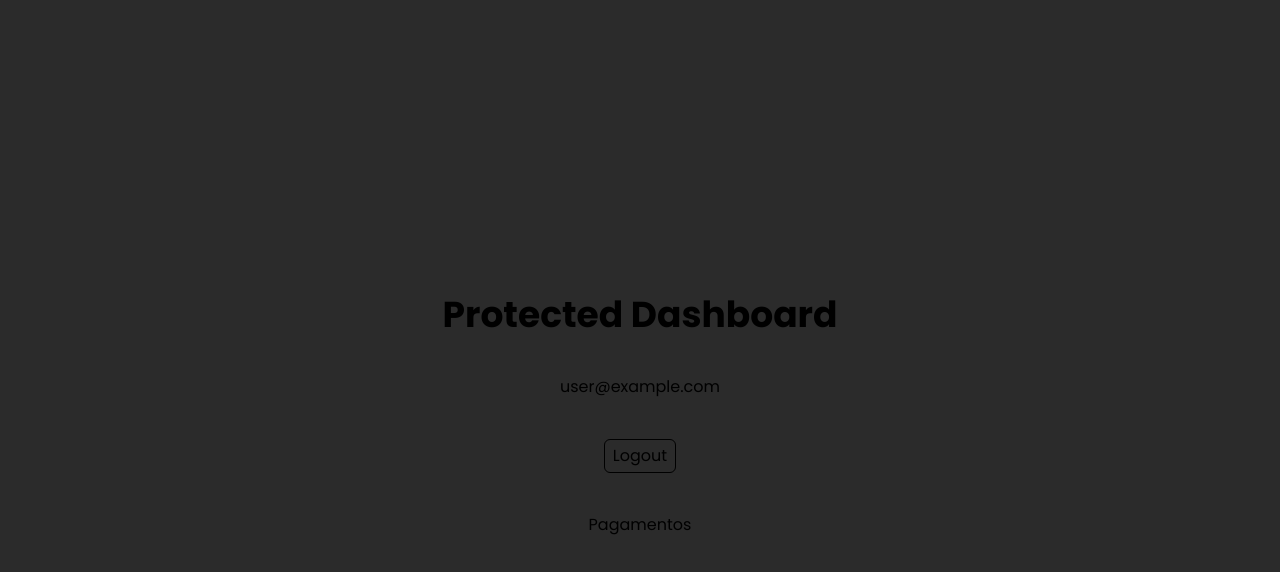
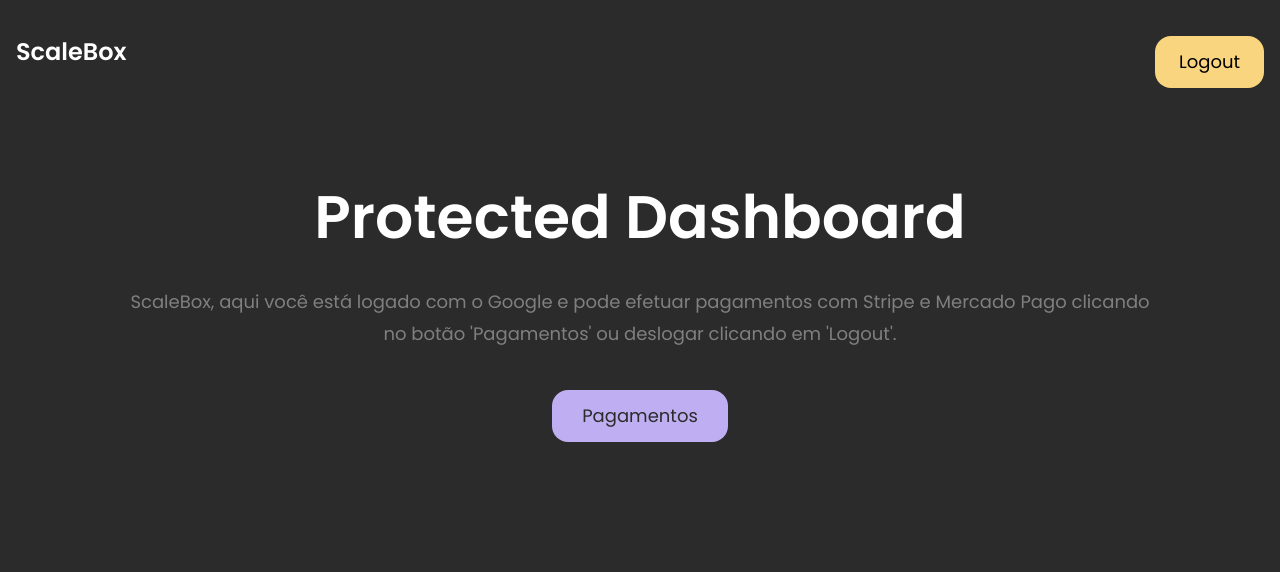
Before and after one commit to Milimaverde/scalebox-micro-saas, a Next.js app: page /dashboard in a window 1280 px wide. Shown: the top 572 px of the page. Built offline with nearby package versions, Linux system fonts and the light colour scheme; no server answers; sample sign-in values are in the browser's storage.

Commit message:
feat(ui): enhance Dashboard and Payments pages with new header layout and styled buttons

```diff
--- a/app/(project)/dashboard/page.tsx
+++ b/app/(project)/dashboard/page.tsx
@@ -2,6 +2,7 @@ import { handleAuth } from "@/app/actions/handle-auth";
  import { auth } from '@/app/lib/auth';
 import Link from "next/link";
  import { redirect } from 'next/navigation';
+import { Button } from "../components/buttons";
 
  export default async function Dashboard() {
    const session = await auth();
@@ -11,18 +12,34 @@ import Link from "next/link";
    }
 
    return (
-     <div className="flex flex-col gap-10 items-center justify-center h-screen">
-       <h1 className="text-4xl font-bold">Protected Dashboard</h1>
-       <p>{session?.user?.email ? session?.user?.email : 'Usuário não está logado!'}</p>
+<>
+    <header className="flex py-5 justify-between">
+      <Link href="/">
+        <h3 className="text-2xl font-semibold text-white">ScaleBox</h3>
+      </Link>
+      <div>
        {session.user?.email && (
          <form action={handleAuth}>
-           <button type="submit" className="border rounded-md px-2 py-1 cursor-pointer">
+           <button className="rounded-2xl px-6 py-3 text-lg cursor-pointer transition-all duration-150 bg-buttonyellow hover:bg-buttonyellow-hover">
              Logout
            </button>
          </form>
        )}
+     </div>
+      </header>
+    <section className="my-16 flex flex-col justify-center md:max-w-5xl md:mx-auto items-center">
+          <h1 className="font-semibold text-center text-4xl lg:text-6xl leading-normal text-white mb-6 ">
+             Protected Dashboard
+          </h1>
+          <p className="text-lg text-center leading-8 text-white/40">
+              ScaleBox, aqui você está logado com o Google e pode efetuar pagamentos com Stripe e Mercado Pago clicando no botão 'Pagamentos' ou deslogar clicando em 'Logout'.
+          </p>
+       <Link href="/payments">
+       <Button className="mt-10 py-3 px-6" color='purple' hoverColor='hoverpurple'>Pagamentos</Button>
+       </Link>
+    </section>
 
-       <Link href="/payments"> Pagamentos </Link>
-     </div>
+     </>
    );
+
  }
--- a/app/(project)/payments/page.tsx
+++ b/app/(project)/payments/page.tsx
@@ -2,6 +2,8 @@
 
 import { useMercadoPago } from '@/app/hooks/useMercadoPago';
 import { useStripe } from '@/app/hooks/useStripe';
+import { Button } from '../components/buttons';
+import Link from 'next/link';
 
  export default function Payments() {
    const {
@@ -15,28 +17,34 @@ import { useStripe } from '@/app/hooks/useStripe';
    } = useMercadoPago();
 
    return (
-     <div className="flex flex-col gap-10 items-center justify-center h-screen">
-       <h1 className="text-4xl font-bold">Pagamentos</h1>
-       <button className="border rounded-md px-1" onClick={() => createPaymentStripeCheckout({ testeId: '123' })}>
-         Criar Pagamento Stripe
-       </button>
-       <button
-         className="border rounded-md px-1"
-         onClick={() => createSubscriptionStripeCheckout({ testeId: '123' })}
-       >
-         Criar Assinatura Stripe
-       </button>
-       <button className="border rounded-md px-1" onClick={() => handleCreateStripePortal()}>
-         Criar Portal de Pagamento
-       </button>
-       <button
-         className="border rounded-md px-1"
-         onClick={() => createMercadoPagoCheckout({
-            testeId: '123',
-            userEmail: 'teste@email.com'
-         })}>
-         Criar Pagamento Mercado Pago
-       </button>
-     </div>
+    <>
+      <header className="flex py-5 justify-between">
+        <Link href="/">
+        <h3 className="text-2xl font-semibold text-white">ScaleBox</h3>
+        </Link>
+      </header>
+      <section className="my-16 flex flex-col justify-center md:max-w-5xl md:mx-auto items-center">
+        <h1 className="font-semibold text-center text-4xl lg:text-6xl leading-normal text-white mb-6 ">
+             Pagamentos
+             </h1>
+             <p className="text-lg text-center leading-8 text-white/40">
+              Nessa tela é feita uam simulação de um produto X, você pode efetuar pagamentos com Stripe e Mercado Pago, além de adquirir assinaturas e acessar o portal de pagamentos do Stripe.
+              </p>
+              <div className="items-center mt-10 flex flex-col gap-4">
+
+              <button className="rounded-2xl px-6 py-3 text-lg cursor-pointer transition-all duration-150 bg-buttonyellow hover:bg-buttonyellow-hover" onClick={() => createPaymentStripeCheckout({ testeId: '123' })}>Pagamento com Stripe
+              </button>
+              <button className="rounded-2xl px-6 py-3 text-lg cursor-pointer transition-all duration-150 bg-buttonyellow hover:bg-buttonyellow-hover" onClick={() => createSubscriptionStripeCheckout({ testeId: '123' })}> Assinatura com Stripe
+              </button>
+              <div className='hidden'>
+                <button className="rounded-2xl px-6 py-3 text-lg cursor-pointer transition-all duration-150 bg-buttonyellow hover:bg-buttonyellow-hover" onClick={() => handleCreateStripePortal()}>Efetuar Portal de Pagamento</button>
+                </div>
+                <button className="rounded-2xl px-6 py-3 text-lg cursor-pointer transition-all duration-150 bg-buttonyellow hover:bg-buttonyellow-hover" onClick={() => createMercadoPagoCheckout({ testeId: '123',userEmail: 'teste@email.com'
+                })}>Pagamento com Mercado Pago</button>
+              </div>
+                </section>
+
+
+    </>
    );
  }
```
